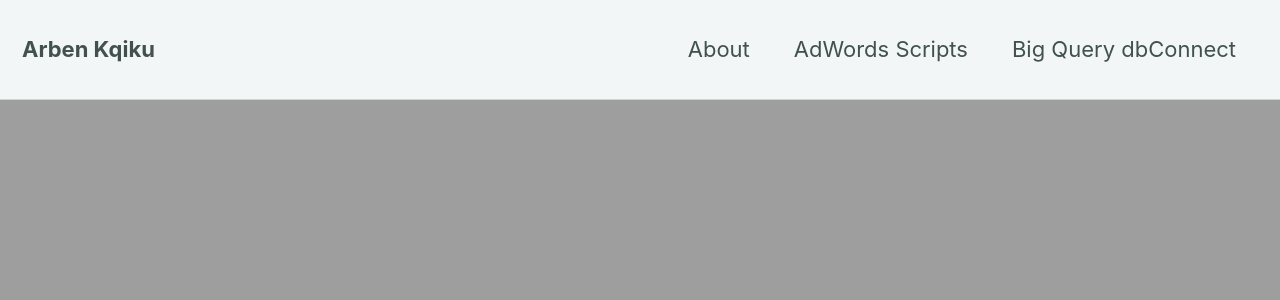
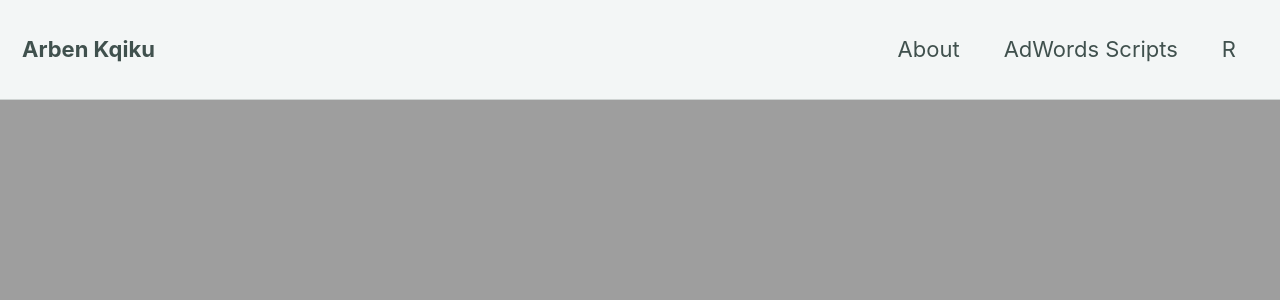
Before and after one commit to ArbenKqiku/arbenkqiku.github.io, a Jekyll site: the page built from _posts/2020-04-03-cdb-connect-big-query.md, in a window 1280 px wide and 900 px high. Shown: the top 300 px of the window. Built offline with Jekyll 4.4.1, drawn with Linux system fonts in a browser that asks for light colours; nearby versions of some CDN libraries.

Commit message:
Changed image

```diff
--- a/_data/navigation.yml
+++ b/_data/navigation.yml
@@ -4,7 +4,7 @@
     url: /about/
   - title: "AdWords Scripts"
     url: /adwords-scripts/
-  - title: "Big Query dbConnect"
+  - title: "R"
     url: /bigquery-dplyr-to-sql/
   # - title: "About"
   #   url: https://mmistakes.github.io/minimal-mistakes/about/
--- a/_posts/2020-04-03-cdb-connect-big-query.md
+++ b/_posts/2020-04-03-cdb-connect-big-query.md
@@ -77,7 +77,7 @@
 
 Here is what it looks like:
 
-<img src="{{ site.url }}{{ site.baseurl }}/images/article-2-connect-to-bigquery/article-2-image-1.jpg" alt="linearly separable data">
+<img src="{{ site.url }}{{ site.baseurl }}/images/article-2-connect-to-bigquery/article-2-image-1" alt="linearly separable data">
 
 <img src="{{ site.url }}{{ site.baseurl }}/images/article-1-google-adwords-scripts/image-10.jpg" alt="linearly separable data">
 
```
Also changed, not shown: 3 other files.
